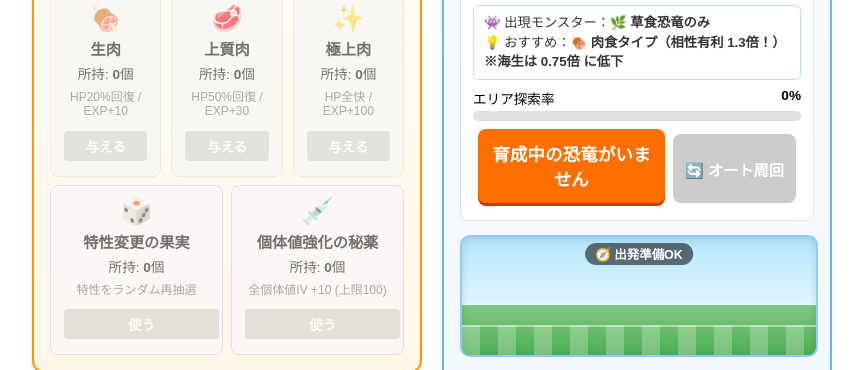
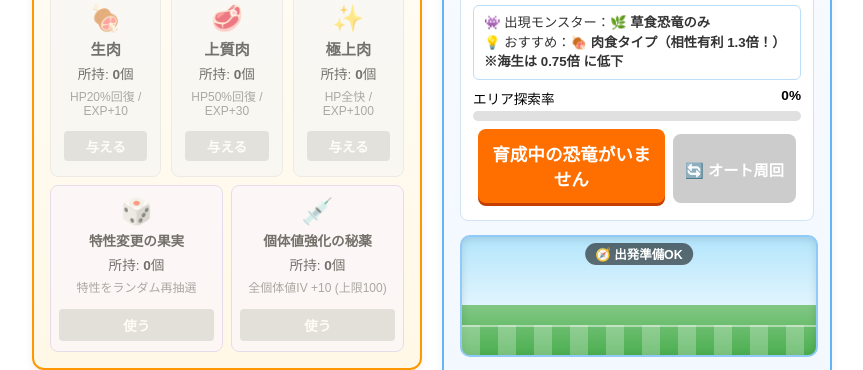
Before and after one commit to sat753951h31-dot/breeDino, a website built with Vite: page index.html in a window 1280 px wide. Shown: the part 765-1135 px from the top of the page, without its empty margins (208-1071 px from the left). Built offline with nearby package versions, Linux system fonts and the light colour scheme.

Commit message:
upd bugfix

```diff
--- a/app.js
+++ b/app.js
@@ -1816,8 +1816,8 @@ const handlers = {
   onUpgradeMonument: handleUpgradeMonument,
   onCraftItem: handleCraftItem,
   onRollGacha: (times, isPremium = false) => handleRollGacha(times, isPremium),
-  onUseTraitFruit: (dinoId) => handleUseTraitFruit(dinoId ?? game.activeDinoId),
-  onUseIvElixir: (dinoId) => handleUseIvElixir(dinoId ?? game.activeDinoId),
+  onUseTraitFruit: (dinoId) => handleUseTraitFruit(typeof dinoId === "string" ? dinoId : game.activeDinoId),
+  onUseIvElixir: (dinoId) => handleUseIvElixir(typeof dinoId === "string" ? dinoId : game.activeDinoId),
   onSetActive: (dinoId) => {
     if (getBusyExpeditionDinoIds().has(dinoId)) {
       alert("🏕️ 遠征中の恐竜は育成パートナーに設定できません！帰還を待ってください。");
--- a/style.css
+++ b/style.css
@@ -3533,6 +3533,52 @@ button{
 }
 
 /* =========================================
+   スマホ用：貴重品カード・ボタンの右端切れ防止
+========================================= */
+.special-food-grid {
+  display: grid;
+  grid-template-columns: repeat(2, minmax(0, 1fr)) !important;
+  gap: 8px;
+  margin-top: 8px;
+}
+
+.special-food-grid .food-card {
+  min-width: 0;
+  box-sizing: border-box;
+  padding: 8px 6px;
+}
+
+.special-food-grid .food-name {
+  font-size: 0.85em;
+  word-break: keep-all;
+}
+
+.special-food-grid .btn-use-special {
+  width: 100%;
+  max-width: 100%;
+  box-sizing: border-box;
+  padding: 6px 4px;
+  margin-top: 4px;
+}
+
+.card-special-feed-row {
+  display: grid;
+  grid-template-columns: repeat(2, minmax(0, 1fr)) !important;
+  gap: 5px;
+  margin-top: 5px;
+}
+
+.btn-card-special {
+  min-width: 0;
+  width: 100%;
+  box-sizing: border-box;
+  padding: 5px 2px;
+  font-size: 0.75em;
+  overflow: hidden;
+  text-overflow: ellipsis;
+}
+
+/* =========================================
    ミュータント個体のオーラ演出（顔被り解消）
 ========================================= */
 @keyframes mutantAuraPulse {
@@ -3567,3 +3613,29 @@ button{
 .battle-stage .avatar-mutant-spark {
   display: none !important;
 }
+
+/* =========================================
+   貴重品カード内の表示を完全中央揃えに修正
+========================================= */
+.special-food-grid .food-card.is-special-item {
+  display: flex !important;
+  flex-direction: column;
+  align-items: center;
+  justify-content: space-between;
+  text-align: center;
+  padding: 10px 8px;
+  margin: 0;
+  box-sizing: border-box;
+}
+
+.special-food-grid .food-card.is-special-item > div {
+  width: 100%;
+  text-align: center;
+}
+
+.special-food-grid .food-card.is-special-item .btn-use-special {
+  display: block;
+  width: 100%;
+  margin: 6px 0 0 0;
+  text-align: center;
+}
--- a/ui/render.js
+++ b/ui/render.js
@@ -1770,9 +1770,9 @@ export function renderGame(game, state, handlers) {
   });
 
   const fruitBtn = document.getElementById("useTraitFruitBtn");
-  if (fruitBtn) fruitBtn.onclick = handlers.onUseTraitFruit;
+  if (fruitBtn) fruitBtn.onclick = () => handlers.onUseTraitFruit();
 
   const elixirBtn = document.getElementById("useIvElixirBtn");
-  if (elixirBtn) elixirBtn.onclick = handlers.onUseIvElixir;
-
-}
+  if (elixirBtn) elixirBtn.onclick = () => handlers.onUseIvElixir();
+
+}
```
